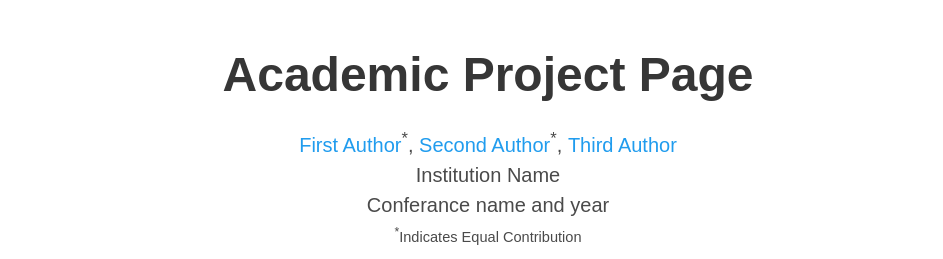
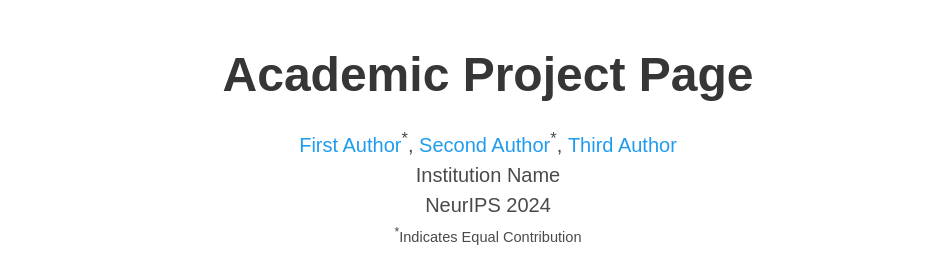
Before and after one commit to kimhyungkyu-1208/MemoryTalker, a plain HTML site: page index.html in a window 1280 px wide. Shown: the top 259 px of the page, without its empty margins (152-1095 px from the left). Drawn offline with nearby package versions, Linux system fonts and the light colour scheme; some icons are missing; a web font is replaced by a local one.

Commit message:
Update index.html

```diff
--- a/index.html
+++ b/index.html
@@ -65,7 +65,7 @@
                   </div>
 
                   <div class="is-size-5 publication-authors">
-                    <span class="author-block">Institution Name<br>Conferance name and year</span>
+                    <span class="author-block">Institution Name<br>NeurIPS 2024</span>
                     <span class="eql-cntrb"><small><br><sup>*</sup>Indicates Equal Contribution</small></span>
                   </div>
 
```
